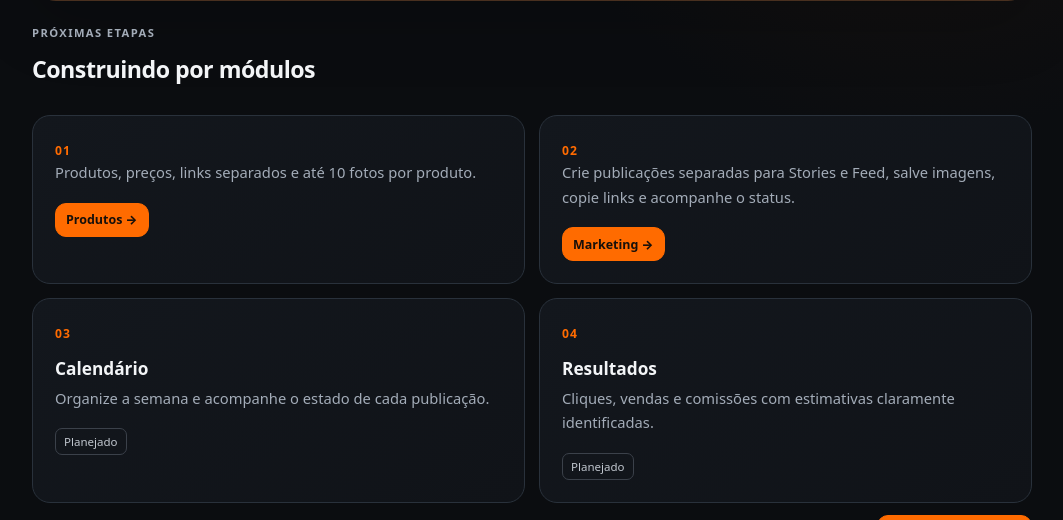
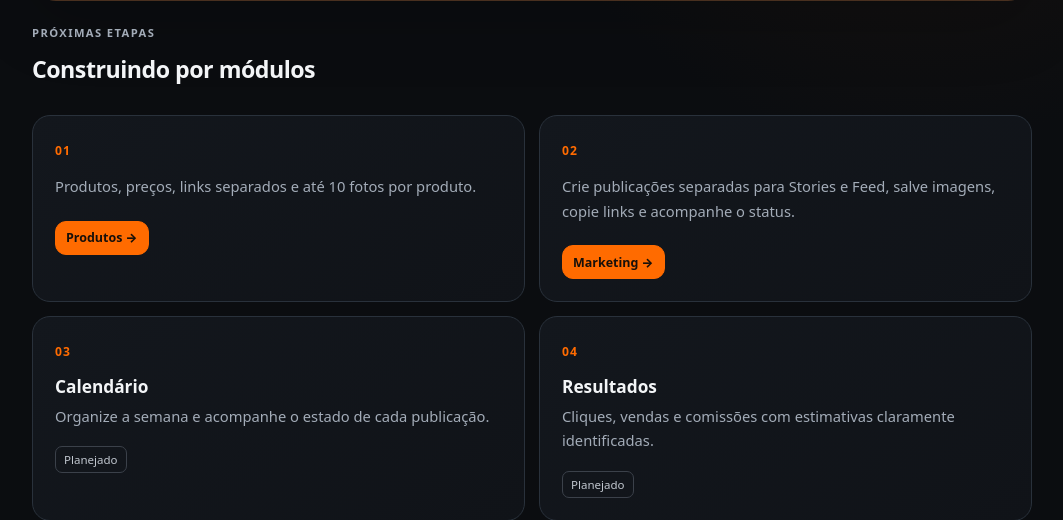
Before and after one commit to gabrielmunhak08-dev/central-afiliados-next., a Flask app: page / in a window 1280 px wide. Shown: the part 547-1067 px from the top of the page, without its empty margins (108-1171 px from the left). Run offline with Flask 3, Linux system fonts and the light colour scheme; the visitor is signed in with stand-in values (Sample User, id 1); data comes from the database, SQL or seed files in the repository; data that the repository does not hold is empty.

Commit message:
Ajustar espaçamento dos cartões Produtos e Marketing

```diff
--- a/static/style.css
+++ b/static/style.css
@@ -176,3 +176,6 @@ footer{text-align:center;color:#727c89;font-size:.78rem;padding:22px;border-top:
 .ai-create-button{background:linear-gradient(135deg,#ff7a18,#ff5a00);color:#fff;border:1px solid #ff8a36}
 .approval-card{border-color:#70401e}
 @media(max-width:560px){.creation-options{flex-direction:column}.creation-options .button{width:100%}.creation-options.compact{flex-direction:row}.creation-options.compact .button{width:auto}}
+/* Espaçamento dos cartões principais sem título duplicado. */
+.module-card-primary p{margin:14px 0 22px}
+.module-card-primary .button{align-self:flex-start}
```
